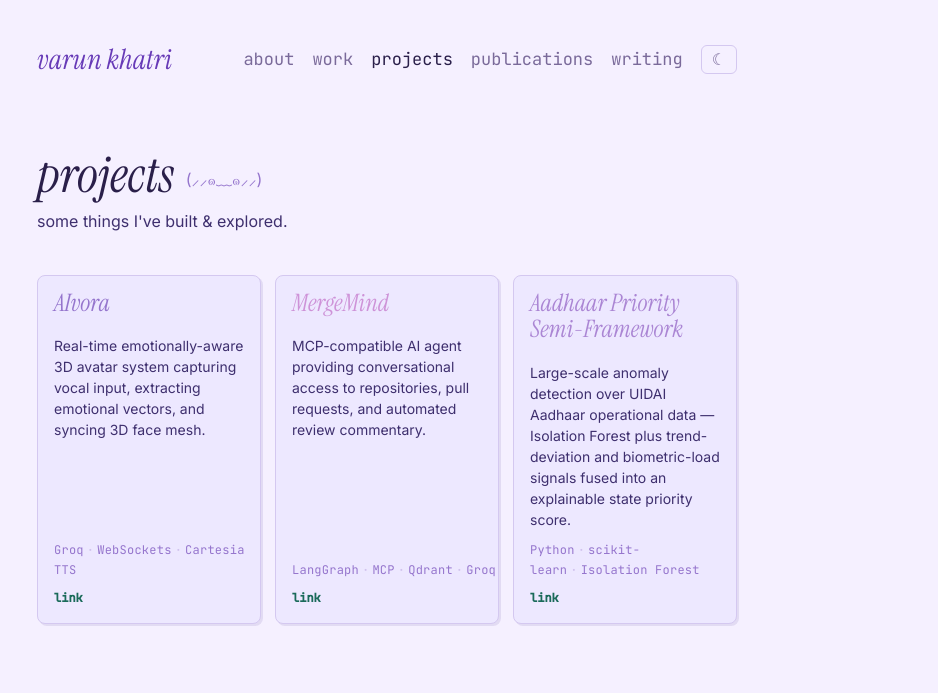
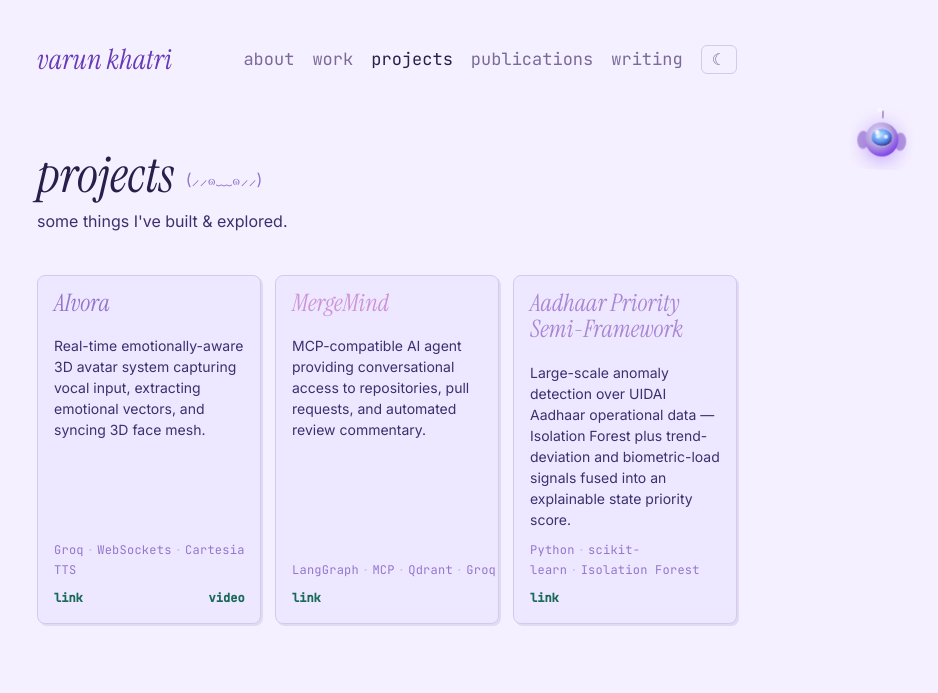
Before and after one commit to varun-kht/portfolio2, a website built with Vite: page pages/projects.html in a window 1280 px wide. Shown: the top 693 px of the page, without its empty margins (253-1191 px from the left). Built offline with nearby package versions, Linux system fonts and the light colour scheme.

Commit message:
animation Updates

```diff
--- /dev/null
+++ b/companion.js
@@ -0,0 +1,155 @@
+// Floating companion: a neutral astronaut/orb-bot that drifts toward the cursor.
+// Self-contained — injects its own styles + markup, then animates.
+(function () {
+  // avoid double-injection
+  if (document.getElementById('companion')) return;
+
+  const css = `
+    .companion {
+      position: fixed;
+      left: 0;
+      top: 0;
+      width: 64px;
+      height: 64px;
+      z-index: 50;
+      pointer-events: none;
+      will-change: transform;
+      transition: transform 0.3s cubic-bezier(0.22, 1, 0.36, 1);
+    }
+    .companion-bob {
+      width: 100%;
+      height: 100%;
+      animation: compBob 3.2s ease-in-out infinite;
+    }
+    @keyframes compBob {
+      0%, 100% { transform: translateY(0) rotate(-3deg); }
+      50% { transform: translateY(-10px) rotate(3deg); }
+    }
+    .companion .body {
+      fill: url(#compGrad);
+      filter: drop-shadow(0 4px 10px rgba(124, 58, 237, 0.45));
+    }
+    .companion .wing {
+      fill: rgba(149, 117, 205, 0.7);
+      transform-origin: center;
+      animation: compFlap 0.9s ease-in-out infinite;
+    }
+    .companion .wing.right { animation-delay: 0.12s; }
+    @keyframes compFlap {
+      0%, 100% { transform: scaleY(1); }
+      50% { transform: scaleY(0.82); }
+    }
+    .companion .visor {
+      fill: url(#visorGrad);
+      stroke: rgba(224, 215, 255, 0.7);
+      stroke-width: 1;
+    }
+    .companion .eye {
+      fill: #d6f0ff;
+      animation: compBlink 4s infinite;
+      transform-origin: center;
+    }
+    @keyframes compBlink {
+      0%, 92%, 100% { transform: scaleY(1); }
+      96% { transform: scaleY(0.1); }
+    }
+    .companion .glint { fill: rgba(255, 255, 255, 0.85); }
+    .companion .sparkle {
+      fill: #fff;
+      opacity: 0.9;
+      animation: compSparkle 1.8s ease-in-out infinite;
+    }
+    @keyframes compSparkle {
+      0%, 100% { opacity: 0.3; transform: scale(0.7); }
+      50% { opacity: 1; transform: scale(1.15); }
+    }
+    @media (prefers-reduced-motion: reduce) {
+      .companion-bob, .companion .wing, .companion .eye, .companion .sparkle { animation: none; }
+      .companion { transition: none; }
+    }
+    @media (max-width: 560px) {
+      .companion { display: none; }
+    }
+  `;
+
+  const style = document.createElement('style');
+  style.textContent = css;
+  document.head.appendChild(style);
+
+  const wrap = document.createElement('div');
+  wrap.className = 'companion';
+  wrap.id = 'companion';
+  wrap.setAttribute('aria-hidden', 'true');
+  wrap.innerHTML = `
+    <div class="companion-bob">
+      <svg viewBox="0 0 64 64" width="64" height="64">
+        <defs>
+          <radialGradient id="compGrad" cx="38%" cy="32%" r="72%">
+            <stop offset="0%" stop-color="#e0d7ff" />
+            <stop offset="55%" stop-color="#b39ddb" />
+            <stop offset="100%" stop-color="#7c3aed" />
+          </radialGradient>
+          <radialGradient id="visorGrad" cx="40%" cy="35%" r="70%">
+            <stop offset="0%" stop-color="#bfeaff" />
+            <stop offset="60%" stop-color="#5b8def" />
+            <stop offset="100%" stop-color="#2a1f6e" />
+          </radialGradient>
+        </defs>
+        <line x1="32" y1="12" x2="32" y2="6" stroke="#b39ddb" stroke-width="2" stroke-linecap="round" />
+        <circle class="sparkle" cx="32" cy="5" r="2.6" />
+        <ellipse class="wing left" cx="13" cy="36" rx="6" ry="11" />
+        <ellipse class="wing right" cx="51" cy="36" rx="6" ry="11" />
+        <circle class="body" cx="32" cy="34" r="17" />
+        <ellipse class="visor" cx="32" cy="32" rx="11" ry="9" />
+        <circle class="eye" cx="28" cy="31" r="2.1" />
+        <circle class="eye" cx="36" cy="31" r="2.1" />
+        <circle class="glint" cx="27" cy="27" r="2.4" />
+      </svg>
+    </div>
+  `;
+
+  function start() {
+    document.body.appendChild(wrap);
+
+    if (window.matchMedia && window.matchMedia('(prefers-reduced-motion: reduce)').matches) {
+      // place it statically in the corner and skip the follow loop
+      wrap.style.transform = 'translate(' + (window.innerWidth - 120) + 'px, 140px)';
+      return;
+    }
+
+    let x = window.innerWidth - 120;
+    let y = 140;
+    let tx = x;
+    let ty = y;
+    let idle = true;
+    let idleAngle = 0;
+
+    document.addEventListener('mousemove', function (e) {
+      idle = false;
+      tx = e.clientX + 36;
+      ty = e.clientY - 36;
+    });
+
+    setInterval(function () { idle = true; }, 2600);
+
+    function loop() {
+      if (idle) {
+        idleAngle += 0.012;
+        tx = window.innerWidth - 120 + Math.cos(idleAngle) * 60;
+        ty = 150 + Math.sin(idleAngle * 1.3) * 40;
+      }
+      x += (tx - x) * 0.045;
+      y += (ty - y) * 0.045;
+      const dir = (tx - x) < 0 ? -1 : 1;
+      wrap.style.transform = 'translate(' + x + 'px, ' + y + 'px) scaleX(' + dir + ')';
+      requestAnimationFrame(loop);
+    }
+    loop();
+  }
+
+  if (document.body) {
+    start();
+  } else {
+    document.addEventListener('DOMContentLoaded', start);
+  }
+})();
--- a/pages/projects.html
+++ b/pages/projects.html
@@ -208,14 +208,63 @@
       box-shadow: var(--shadow);
       display: flex;
       flex-direction: column;
-      transition: transform 0.12s, box-shadow 0.12s;
+      transition: transform 0.18s ease, box-shadow 0.18s ease, border-color 0.18s ease;
       min-width: 0;
       overflow: hidden;
+      position: relative;
+      opacity: 0;
+      transform: translateY(16px);
+      animation: pinIn 0.5s cubic-bezier(0.22, 1, 0.36, 1) forwards;
+    }
+
+    /* sheen sweep that runs on hover */
+    .pin::before {
+      content: '';
+      position: absolute;
+      top: 0;
+      left: -75%;
+      width: 50%;
+      height: 100%;
+      background: linear-gradient(120deg, transparent, rgba(255, 255, 255, 0.35), transparent);
+      transform: skewX(-20deg);
+      pointer-events: none;
+      opacity: 0;
+    }
+
+    [data-theme="dark"] .pin::before {
+      background: linear-gradient(120deg, transparent, rgba(149, 117, 205, 0.22), transparent);
+    }
+
+    .pin:hover::before {
+      animation: sheen 0.7s ease;
+    }
+
+    /* staggered entrance per card */
+    .pin:nth-child(1) { animation-delay: 0.05s; }
+    .pin:nth-child(2) { animation-delay: 0.13s; }
+    .pin:nth-child(3) { animation-delay: 0.21s; }
+    .pin:nth-child(4) { animation-delay: 0.29s; }
+    .pin:nth-child(5) { animation-delay: 0.37s; }
+    .pin:nth-child(6) { animation-delay: 0.45s; }
+    .pin:nth-child(7) { animation-delay: 0.53s; }
+
+    @keyframes pinIn {
+      to {
+        opacity: 1;
+        transform: translateY(0);
+      }
+    }
+
+    @keyframes sheen {
+      0% { left: -75%; opacity: 0; }
+      30% { opacity: 1; }
+      100% { left: 125%; opacity: 0; }
     }
 
     .pin:hover {
-      transform: translate(-1px, -1px);
-      box-shadow: var(--shadow-lg);
+      transform: translateY(-4px);
+      box-shadow: 4px 6px 0 rgba(103, 58, 140, 0.16);
+      border-color: var(--rose-deep);
     }
 
     .pin-name {
@@ -225,6 +274,22 @@
       font-size: 24px;
       line-height: 1.1;
       margin-bottom: 5px;
+      transition: transform 0.18s ease;
+    }
+
+    .pin:hover .pin-name {
+      transform: translateX(2px);
+    }
+
+    @media (prefers-reduced-motion: reduce) {
+      .pin {
+        animation: none;
+        opacity: 1;
+        transform: none;
+      }
+      .pin:hover::before {
+        animation: none;
+      }
     }
 
     .pin:nth-child(7n+1) .pin-name {
@@ -303,6 +368,11 @@
 
     .pin-links a:hover {
       color: var(--ink);
+    }
+
+    .pin-links.spread {
+      flex: 1;
+      justify-content: space-between;
     }
 
     /* foot */
@@ -387,9 +457,11 @@
         <div class="pin-name">AIvora</div>
         <p class="pin-desc">Real-time emotionally-aware 3D avatar system capturing vocal input, extracting emotional
           vectors, and syncing 3D face mesh.</p>
-        <div class="pin-foot">
+        <div class="pin-foot" style="flex-direction: column; align-items: stretch; gap: 8px;">
           <div class="pin-stack">Groq<span class="sep">·</span>WebSockets<span class="sep">·</span>Cartesia TTS</div>
-          <div class="pin-links"><a href="#">link</a></div>
+          <div class="pin-links spread"><a href="https://github.com/varun-kht/Aivora" target="_blank"
+              rel="noopener">link</a><a href="https://youtu.be/hpynLNVKtr4?feature=shared" target="_blank"
+              rel="noopener">video</a></div>
         </div>
       </article>
 
@@ -400,7 +472,8 @@
         <div class="pin-foot">
           <div class="pin-stack">LangGraph<span class="sep">·</span>MCP<span class="sep">·</span>Qdrant<span
               class="sep">·</span>Groq</div>
-          <div class="pin-links"><a href="#">link</a></div>
+          <div class="pin-links"><a href="https://github.com/varun-kht/Mergemind" target="_blank"
+              rel="noopener">link</a></div>
         </div>
       </article>
 
@@ -430,6 +503,7 @@
     </footer>
 
   </div>
+  <script type="module" src="/companion.js"></script>
 </body>
 
 </html>
```
Also changed, not shown: index.html (+3 -0 lines), pages/blog/about-varunkhatri.html (+1 -0 lines), pages/blog/external-context-layer-for-ai-agents.html (+1 -0 lines), pages/blog/on-belief-in-god.html (+1 -0 lines), pages/blog/the-shape-of-a-voice-controlled-agent.html (+1 -0 lines), pages/blog/why-use-an-artifact-manager.html (+1 -0 lines), pages/collections.html (+1 -0 lines), pages/publications.html (+29 -3 lines), pages/work.html (+39 -2 lines), pages/writing.html (+37 -0 lines).
